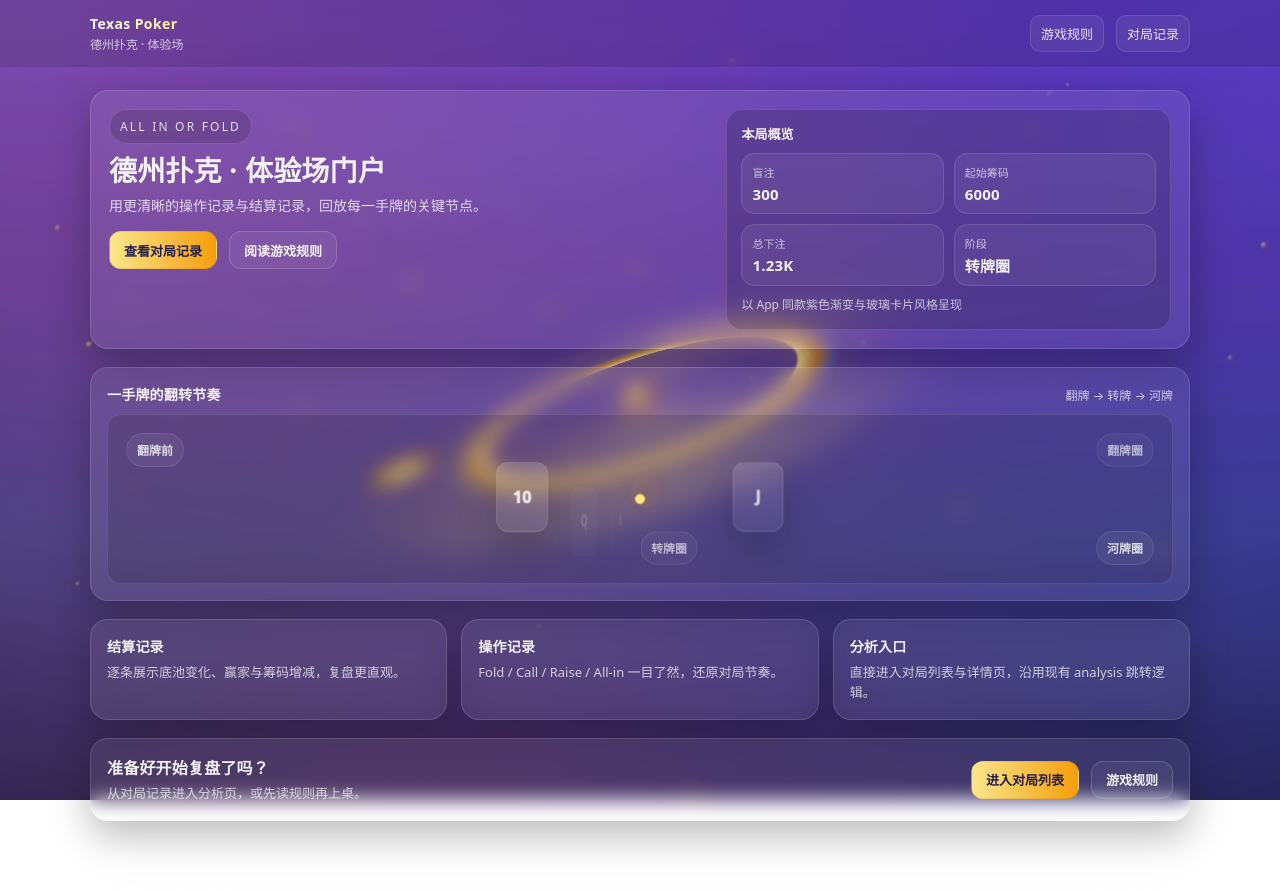
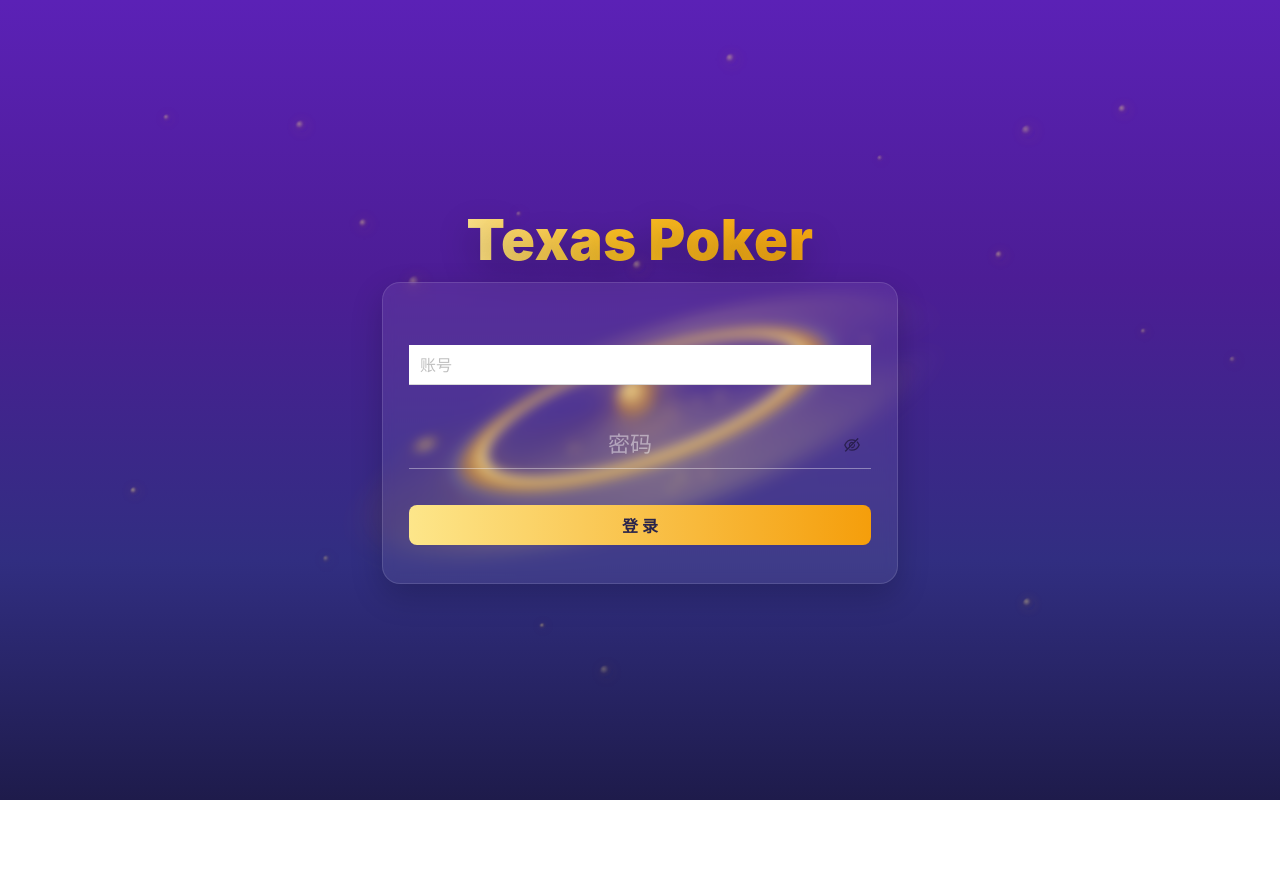
Before and after one commit to STTTOS/texas-web, a React (Vite) app: page /login in a window 1280 px wide. Before the commit this address led to /. Shown: the top 892 px of the page. After the commit the page ends 800 px from the top, so only its background shows below. Built offline with nearby package versions, Linux system fonts and the light colour scheme.

Commit message:
fix: 新增前端登录页面

```diff
--- a/src/components/HomeBgBalls/index.less
+++ b/src/components/HomeBgBalls/index.less
@@ -1,7 +1,7 @@
 .home__balls {
   position: fixed;
   inset: 0;
-  z-index: -1;
+  z-index: 1;
   pointer-events: none;
   overflow: hidden;
 }
@@ -20,12 +20,14 @@
     rgba(245, 158, 11, 0.12) 35%,
     rgba(245, 158, 11, 0) 70%
   );
-  box-shadow: 0 0 24px rgba(245, 158, 11, 0.25);
+  box-shadow: 0 0 16px rgba(245, 158, 11, 0.25);
   filter: blur(var(--blur));
   opacity: var(--op);
 
   animation: ballDrift var(--dur) linear infinite;
   animation-delay: var(--delay);
+
+  will-change: transform;
 }
 
 @keyframes ballDrift {
--- a/src/components/HomeBgBalls/index.tsx
+++ b/src/components/HomeBgBalls/index.tsx
@@ -47,10 +47,10 @@ function makeBalls(count: number, seed = 1337): Ball[] {
     const dy = Math.round((rand() - 0.5) * 260)
 
     const size = Math.round(rand() * 10 + 6)
-    const dur = Number((rand() * 10 + 10).toFixed(1))
+    const dur = Number((rand() * 12 + 14).toFixed(1))
     const delay = -Number((rand() * dur).toFixed(1))
-    const blur = Number((rand() * 0.35 + 0.12).toFixed(2))
-    const op = Number(clamp(rand() * 0.35 + 0.38, 0.35, 0.78).toFixed(2))
+    const blur = Number((rand() * 0.13 + 0.05).toFixed(2))
+    const op = Number(clamp(rand() * 0.22 + 0.32, 0.3, 0.62).toFixed(2))
 
     result.push({ x, y, size, dx, dy, dur, delay, blur, op })
   }
@@ -58,7 +58,7 @@ function makeBalls(count: number, seed = 1337): Ball[] {
   return result
 }
 
-const HomeBgBalls: FC<HomeBgBallsProps> = ({ count = 52 }) => {
+const HomeBgBalls: FC<HomeBgBallsProps> = ({ count = 20 }) => {
   const balls = useMemo(() => makeBalls(count), [count])
 
   return (
--- a/src/components/HomeMidAnim/index.less
+++ b/src/components/HomeMidAnim/index.less
@@ -38,7 +38,7 @@
   width: 210px;
   height: 210px;
   transform: translate(-50%, -50%);
-  animation: orbitRotate 9s linear infinite;
+  animation: orbitRotate 12s linear infinite;
 }
 
 .home__chip {
@@ -52,7 +52,7 @@
   box-shadow: 0 0 0 1px rgba(245, 158, 11, 0.22), 0 10px 28px
     rgba(245, 158, 11, 0.22);
   transform-origin: center;
-  animation: chipPulse 1.8s ease-in-out infinite;
+  animation: chipPulse 2.4s ease-in-out infinite;
 }
 
 .home__chip:nth-child(1) {
@@ -169,7 +169,7 @@
   color: rgba(255, 255, 255, 0.86);
   font-size: 12px;
   font-weight: 800;
-  animation: stagePulse 3.6s ease-in-out infinite;
+  animation: stagePulse 5s ease-in-out infinite;
 }
 
 .home__stage--preflop {
@@ -220,11 +220,9 @@
     opacity: 0;
     transform: translate(-50%, -50%) translate3d(var(--tx), var(--ty), 0)
       rotateY(70deg) scale(0.96);
-    filter: blur(1px);
   }
   18% {
     opacity: 1;
-    filter: blur(0);
   }
   50% {
     opacity: 1;
@@ -242,12 +240,10 @@
   0%,
   100% {
     opacity: 0.7;
-    box-shadow: 0 0 0 rgba(0, 0, 0, 0);
     transform: translateZ(0) scale(0.98);
   }
   35% {
     opacity: 1;
-    box-shadow: 0 0 0 rgba(0, 0, 0, 0);
     transform: translateZ(0) scale(1);
   }
 }
--- a/src/components/HomePlanetRing/index.less
+++ b/src/components/HomePlanetRing/index.less
@@ -1,14 +1,14 @@
 .home__planetRing {
   position: fixed;
   inset: 0;
-  z-index: -1;
+  z-index: 2;
   pointer-events: none;
   overflow: hidden;
   perspective: 1000px;
 
   --ringSize: min(60vmin, 720px);
   --ringT: clamp(10px, 1.4vmin, 18px);
-  --coinSize: clamp(64px, 7vmin, 122px);
+  --coinSize: clamp(20px, 3vmin, 39px);
   --orbitR: calc(var(--ringSize) / 2 + clamp(18px, 2.5vmin, 36px));
 }
 
@@ -36,8 +36,8 @@
     transparent 60% 100%
   );
 
-  filter: drop-shadow(0 0 18px rgba(245, 158, 11, 0.28))
-    drop-shadow(0 0 42px rgba(253, 230, 138, 0.14));
+  filter: drop-shadow(0 0 14px rgba(245, 158, 11, 0.26))
+    drop-shadow(0 0 30px rgba(253, 230, 138, 0.12));
 }
 
 .home__ring::after {
@@ -54,9 +54,10 @@
     rgba(253, 230, 138, 0.38) 74%,
     rgba(253, 230, 138, 0) 100%
   );
-  filter: blur(18px);
+  filter: blur(14px);
   opacity: 0.55;
-  animation: ringShimmer 5.8s ease-in-out infinite;
+  animation: ringShimmer 9s ease-in-out infinite;
+  will-change: opacity;
 }
 
 .home__coinPlane {
@@ -75,8 +76,9 @@
   top: 50%;
   width: 0;
   height: 0;
-  animation: coinOrbit 12s linear infinite;
+  animation: coinOrbit 16s linear infinite;
   transform-origin: 0 0;
+  will-change: transform;
 }
 
 .home__coin {
@@ -94,8 +96,8 @@
     #d19a2a 48%,
     #9a6b15 100%
   );
-  box-shadow: 0 0 34px rgba(245, 158, 11, 0.28), 0 20px 60px
-    rgba(0, 0, 0, 0.28);
+  box-shadow: 0 0 24px rgba(245, 158, 11, 0.24), 0 14px 44px
+    rgba(0, 0, 0, 0.22);
 
   transform: translateX(var(--orbitR)) translate(-50%, -50%) rotateY(18deg);
 
@@ -118,8 +120,8 @@
   position: absolute;
   left: 50%;
   top: 50%;
-  width: clamp(26px, 3.8vmin, 52px);
-  height: clamp(26px, 3.8vmin, 52px);
+  width: clamp(40px, 6vmin, 78px);
+  height: clamp(40px, 6vmin, 78px);
   transform: translate(-50%, -50%);
   border-radius: 50%;
   background: radial-gradient(
--- a/src/main.tsx
+++ b/src/main.tsx
@@ -23,10 +23,10 @@ const App = () => {
       <ConfigProvider
         theme={{
           token: {
-            colorPrimary: '#5CB963',
-            colorFillContentHover: '#83D68C',
-            colorLink: '#5CB963',
-            colorLinkHover: '#83D68C'
+            colorPrimary: '#4c1d95',
+            colorFillContentHover: '#fbbf24',
+            colorLink: '#fde68a',
+            colorLinkHover: '#f59e0b'
           }
         }}
       >
--- a/src/page/home/index.tsx
+++ b/src/page/home/index.tsx
@@ -1,5 +1,4 @@
 import './index.less'
-
 import HomeMidAnim from '@/components/HomeMidAnim'
 import HomeBgBalls from '@/components/HomeBgBalls'
 import HomePlanetRing from '@/components/HomePlanetRing'
--- /dev/null
+++ b/src/page/login/index.module.less
@@ -0,0 +1,120 @@
+.page {
+  min-height: 100vh;
+  display: flex;
+  align-items: center;
+  justify-content: center;
+  padding: 20px;
+  background: linear-gradient(
+    180deg,
+    #5b21b6 0%,
+    #4c1d95 35%,
+    #312e81 70%,
+    #1e1b4b 100%
+  );
+}
+
+.wrapper {
+  position: relative;
+  z-index: 3;
+  width: min(560px, 100%);
+  padding: 26px 22px 30px;
+  border-radius: 24px;
+}
+
+.brand {
+  margin-bottom: 14px;
+  text-align: center;
+  font-size: clamp(34px, 6.2vw, 56px);
+  line-height: 1;
+  font-weight: 900;
+  letter-spacing: 0.6px;
+  background: linear-gradient(90deg, #fff7c2, #fbbf24 45%, #f59e0b 100%);
+  -webkit-background-clip: text;
+  background-clip: text;
+  color: transparent;
+  text-shadow: 0 14px 34px rgba(0, 0, 0, 0.28);
+}
+
+.panel {
+  border-radius: 18px;
+  padding: 30px 26px 26px;
+  /* 外层 wrapper 已做毛玻璃，内层只做轻微层次 */
+  background: rgba(255, 255, 255, 0.07);
+  border: 1px solid rgba(255, 255, 255, 0.12);
+  backdrop-filter: blur(6px);
+  -webkit-backdrop-filter: blur(6px);
+  box-shadow: 0 12px 32px rgba(0, 0, 0, 0.2);
+}
+
+
+.form {
+  margin-top: 32px;
+}
+
+.field {
+  margin-bottom: 36px;
+
+
+
+  :global {
+    // /* 输入文字略大、水平居中（含 placeholder） */
+    .ant-input-affix-wrapper.ant-input-underlined .ant-input,
+    .ant-input.ant-input-underlined {
+      font-size: 22px;
+      line-height: 1.45;
+      text-align: center;
+    }
+
+    /* antd underlined：底边 border，非 ::before */
+    .ant-input-affix-wrapper.ant-input-underlined,
+    .ant-input.ant-input-underlined {
+      color: rgba(255, 255, 255, 0.92);
+      background: transparent !important;
+      border-color: transparent transparent rgba(255, 255, 255, 0.38) transparent;
+      box-shadow: none;
+    }
+
+    .ant-input-affix-wrapper.ant-input-underlined:hover,
+    .ant-input.ant-input-underlined:hover {
+      background: rgba(255, 255, 255, 0.05) !important;
+      border-color: transparent transparent rgba(255, 255, 255, 0.55) transparent;
+    }
+
+    .ant-input-affix-wrapper.ant-input-underlined:focus-within,
+    .ant-input.ant-input-underlined:focus {
+      background: rgba(255, 255, 255, 0.07) !important;
+      border-color: transparent transparent rgba(251, 191, 36, 0.85) transparent;
+      box-shadow: none;
+    }
+
+    .ant-input-affix-wrapper.ant-input-underlined .ant-input::placeholder,
+    .ant-input.ant-input-underlined::placeholder {
+      color: rgba(255, 255, 255, 0.45);
+    }
+
+    .ant-input-clear-icon,
+    .ant-input-password-icon {
+      color: rgba(255, 255, 255, 0.55);
+    }
+  }
+}
+
+.submitRow {
+  margin-top: 10px;
+  margin-bottom: 0 !important;
+}
+
+.btn {
+  width: 100%;
+  border: 0;
+  color: rgba(30, 27, 75, 0.95);
+  font-weight: 700;
+  background: linear-gradient(90deg, #fde68a, #f59e0b) !important;
+}
+
+.extra {
+  margin-top: 12px;
+  text-align: center;
+  color: rgba(255, 255, 255, 0.6);
+  font-size: 12px;
+}
--- /dev/null
+++ b/src/page/login/index.tsx
@@ -0,0 +1,69 @@
+import { Form, Input, Button, message } from 'antd'
+import { useNavigate, useSearchParams } from 'react-router-dom'
+
+import styles from './index.module.less'
+import HomeBgBalls from '@/components/HomeBgBalls'
+import HomePlanetRing from '@/components/HomePlanetRing'
+
+interface LoginValues {
+  username: string
+  password: string
+}
+
+const LoginPage = () => {
+  const nav = useNavigate()
+  const [search] = useSearchParams()
+
+  const onFinish = (values: LoginValues) => {
+    const from = search.get('from') || '/'
+    message.success(`欢迎回来，${values.username}`)
+    nav(from)
+  }
+
+  return (
+    <div className={styles.page}>
+      <HomeBgBalls count={30} />
+      <HomePlanetRing />
+      <div className={styles.wrapper}>
+        <div className={styles.brand}>Texas Poker</div>
+        <div className={styles.panel}>
+          <Form<LoginValues>
+            className={styles.form}
+            layout="vertical"
+            onFinish={onFinish}
+          >
+            <Form.Item
+              className={styles.field}
+              name="username"
+              rules={[{ required: true, message: '请输入账号' }]}
+            >
+              <Input placeholder="账号" variant="underlined" size="large" />
+            </Form.Item>
+
+            <Form.Item
+              className={styles.field}
+              name="password"
+              rules={[{ required: true, message: '请输入密码' }]}
+            >
+              <Input.Password
+                placeholder="密码"
+                variant="underlined"
+                size="large"
+              />
+            </Form.Item>
+
+            <Form.Item className={styles.submitRow}>
+              <Button className={styles.btn} size="large" htmlType="submit">
+                登录
+              </Button>
+            </Form.Item>
+          </Form>
+
+          <div className={styles.extra}></div>
+        </div>
+      </div>
+    </div>
+  )
+}
+
+export default LoginPage
--- a/src/router/index.tsx
+++ b/src/router/index.tsx
@@ -52,6 +52,11 @@ const routers: MyRoute[] = [
     element: lazy(() => import('@/page/privacy-policy'))
   },
   {
+    path: '/login',
+    title: '登录',
+    element: lazy(() => import('@/page/login'))
+  },
+  {
     path: '/analysis/match',
     title: '对局列表',
     element: lazy(() => import('@/page/analysis'))
```
